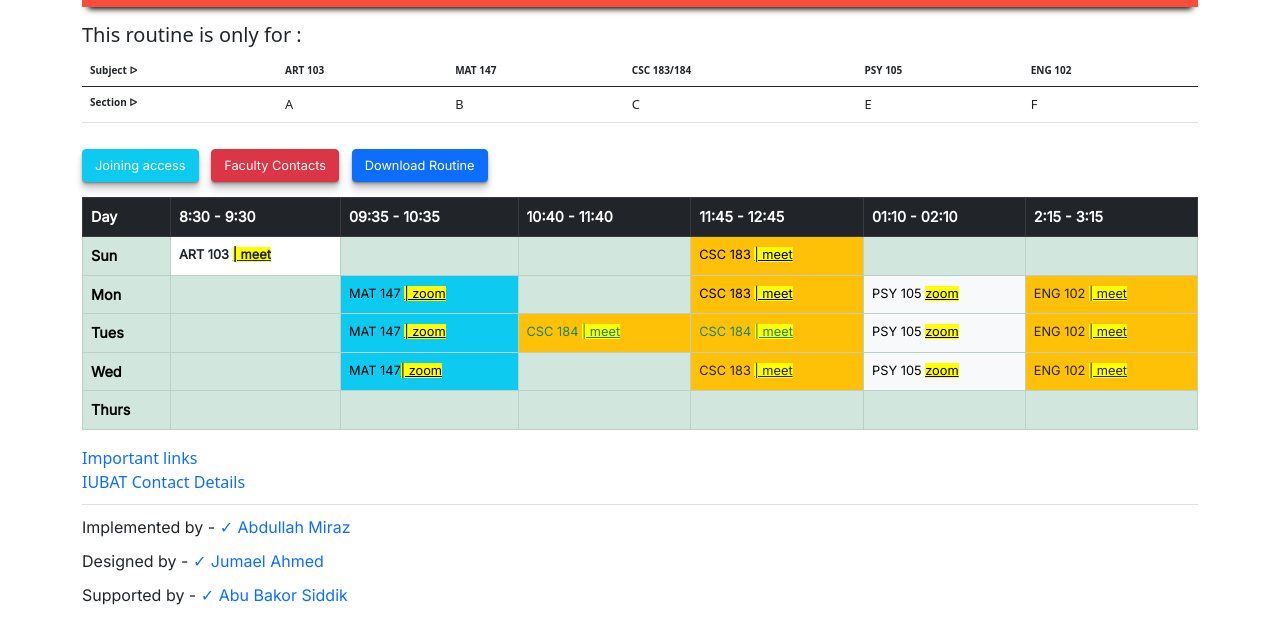
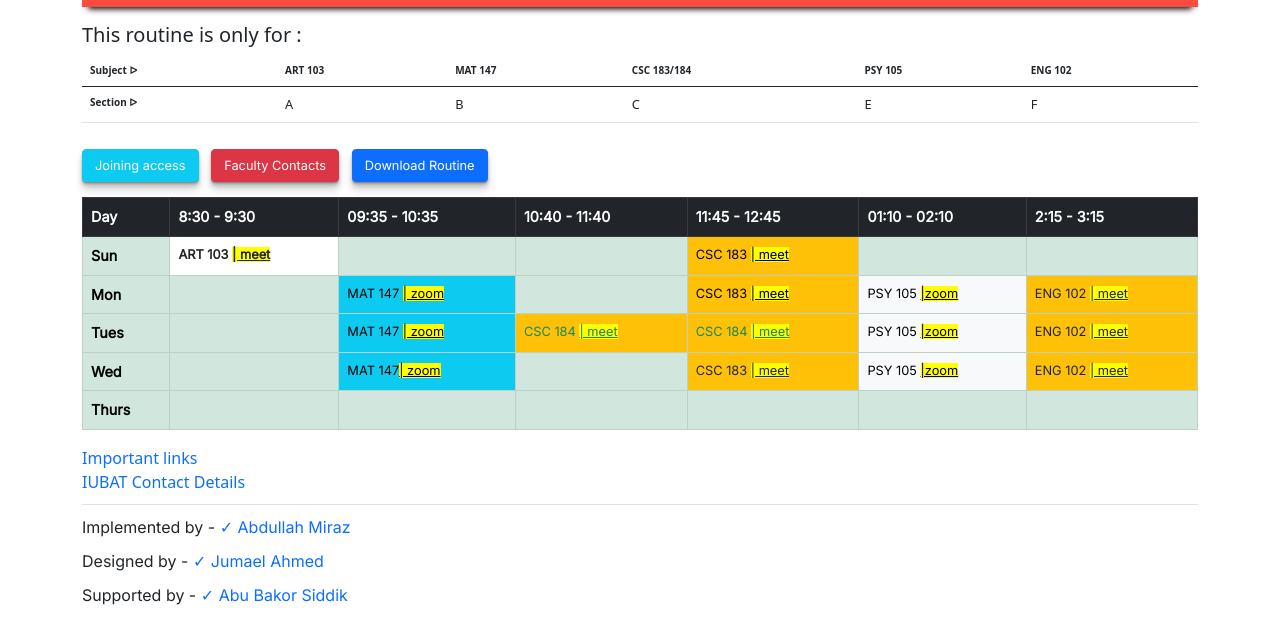
Before and after one commit to abdullahmiraz/iubat-routine, a plain HTML site: page index.html in a window 1280 px wide. Shown: the part 99-742 px from the top of the page. Drawn offline with nearby package versions, Linux system fonts and the light colour scheme.

```diff
--- a/index.html
+++ b/index.html
@@ -161,7 +161,7 @@
                 <td class="bg-info">MAT 147 <a target="_blank" href="https://eu01web.zoom.us/j/8076523117?pwd=dVkrMmJTV0pMZXNZdi9MbmZZajc0dz09">| zoom</a></td>
                 <td> </td>
                 <td class="bg-warning ">CSC 183 <a href="https://meet.google.com/fyj-fuwe-pge " target="_blank" rel="noopener noreferrer"> | meet</a></td>
-                <td class="bg-light ">PSY 105 <a href="#" target="_blank" rel="noopener noreferrer">zoom</a> </td>
+                <td class="bg-light ">PSY 105 <a href="https://eu01web.zoom.us/j/3036915583?pwd=UFRZNG44Y0p5WHZkcnJoK2F4QUpaZz09" target="_blank" rel="noopener noreferrer"> |zoom</a> </td>
                 <td class="bg-warning text-dark">ENG 102 <a href="https://meet.google.com/tix-hvea-gvz  " target="_blank" rel="noopener noreferrer"> | meet</a></td>
                 <!-- <td> </td>
                 <td>
@@ -177,7 +177,7 @@
                 <td class="bg-info">MAT 147 <a target="_blank" href="https://eu01web.zoom.us/j/8076523117?pwd=dVkrMmJTV0pMZXNZdi9MbmZZajc0dz09">| zoom</a></td>
                 <td class="bg-warning text-success">CSC 184 <a href="https://meet.google.com/nfy-dfqo-boy " target="_blank" rel="noopener noreferrer"> | meet</a></td>
                 <td class="bg-warning text-success">CSC 184 <a href="https://meet.google.com/nfy-dfqo-boy  " target="_blank" rel="noopener noreferrer"> | meet</a></td>
-                <td class="bg-light ">PSY 105 <a href="#" target="_blank" rel="noopener noreferrer">zoom</a> </td>
+                <td class="bg-light ">PSY 105 <a href="https://eu01web.zoom.us/j/3036915583?pwd=UFRZNG44Y0p5WHZkcnJoK2F4QUpaZz09" target="_blank" rel="noopener noreferrer"> |zoom</a> </td>
                 <td class="bg-warning text-dark">ENG 102 <a href="https://meet.google.com/tix-hvea-gvz  " target="_blank" rel="noopener noreferrer"> | meet</a></td>
 
                 <!-- <td>
@@ -212,7 +212,7 @@
                 </td> -->
                 <td> </td>
                 <td class="bg-warning text-dark">CSC 183 <a href="https://meet.google.com/fyj-fuwe-pge " target="_blank" rel="noopener noreferrer"> | meet</a></td>
-                <td class="bg-light ">PSY 105 <a href="#" target="_blank" rel="noopener noreferrer">zoom</a> </td>
+                <td class="bg-light ">PSY 105 <a href="https://eu01web.zoom.us/j/3036915583?pwd=UFRZNG44Y0p5WHZkcnJoK2F4QUpaZz09" target="_blank" rel="noopener noreferrer"> |zoom</a> </td>
                 <td class="bg-warning text-dark">ENG 102 <a href="https://meet.google.com/tix-hvea-gvz  " target="_blank" rel="noopener noreferrer"> | meet</a></td>
                 <!-- <td>
                   ENV 101 |
```
